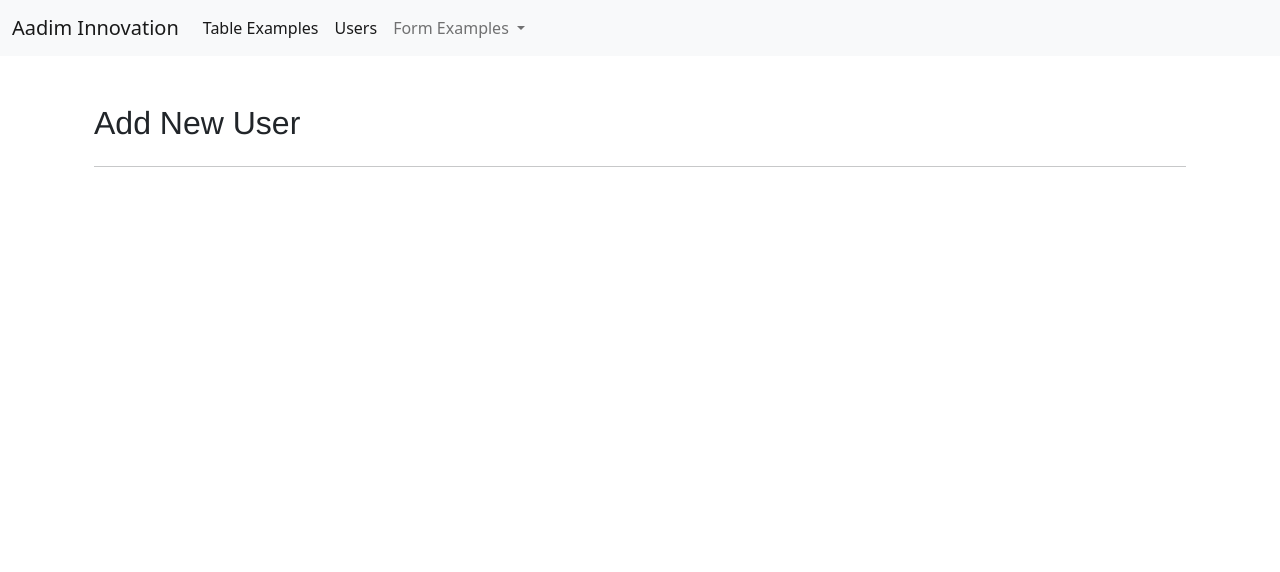
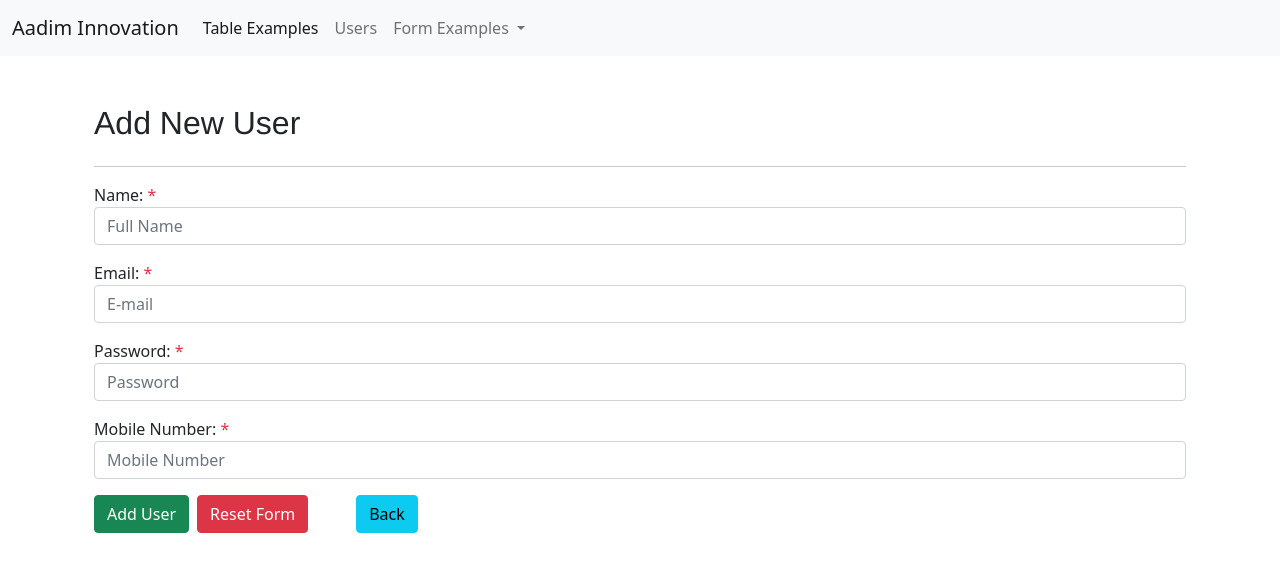
Before and after one commit to paribartankalathoki/basic-angular, an Angular app: page /home/add-user in a window 1280 px wide. Shown: the top 572 px of the page. Built offline with nearby package versions, Linux system fonts and the light colour scheme.

Commit message:
added user service and implement add user method

```diff
--- a/src/app/app-routing.module.ts
+++ b/src/app/app-routing.module.ts
@@ -56,7 +56,7 @@ const routes: Routes = [
     ]
   },
   {
-    path: '**', component: PageNotFoundComponent
+    path: '**', component: PageNotFoundComponent //wild card route
   }
 ];
 
--- a/src/app/home/home.component.html
+++ b/src/app/home/home.component.html
@@ -11,7 +11,7 @@
             <a class="nav-link active" aria-current="page" href="javascript:void(0)" routerLink="/home">Table Examples</a>
           </li>
           <li class="nav-item">
-            <a class="nav-link active" aria-current="page" href="javascript:void(0)" routerLink="/home/users">Users</a>
+            <a class="nav-link" href="javascript:void(0)" routerLink="/home/users">Users</a>
           </li>
           <li class="nav-item dropdown">
             <a class="nav-link dropdown-toggle" href="javascript:void(0);" id="navbarDropdown" role="button" data-bs-toggle="dropdown" aria-expanded="false">
--- /dev/null
+++ b/src/app/services/user-backup.service.ts
@@ -0,0 +1,5 @@
+import { Injectable } from "@angular/core";
+
+export class UserBackUpService {
+
+}
--- /dev/null
+++ b/src/app/services/user.service.ts
@@ -0,0 +1,21 @@
+import { HttpClient } from '@angular/common/http';
+import { Injectable } from '@angular/core';
+import { Observable } from 'rxjs';
+import { environment } from 'src/environments/environment';
+
+@Injectable({
+  providedIn: 'root'
+})
+export class UserService {
+  apiUrlEndPoint: string = 'users';
+  baseUrl: string = environment.baseUrl;
+
+  constructor(
+    private httpClient: HttpClient
+  ) { }
+
+  addUsers(user: any): Observable<any> {
+    return this.httpClient.post<any>(this.baseUrl.concat(this.apiUrlEndPoint), user);
+  }
+
+}
--- a/src/app/users/add-user/add-user.component.html
+++ b/src/app/users/add-user/add-user.component.html
@@ -1,8 +1,54 @@
 <div class="container mt-5">
-  <div class="row">
+  <div class="row mb-3">
     <div class="col-sm-12">
       <h2>Add New User</h2>
     </div>
   </div>
   <hr />
+  <div class="row mb-3">
+    <div class="col-sm-12">
+      <form [formGroup]="userForm">
+        <div class="row mb-3">
+          <div class="col-sm-12">
+            <div class="form-group">
+              <label>Name: <span class="text-danger">*</span> </label>
+              <input type="text" placeholder="Full Name" formControlName="name" class="form-control"/>
+            </div>
+          </div>
+        </div>
+        <div class="row mb-3">
+          <div class="col-sm-12">
+            <div class="form-group">
+              <label>Email: <span class="text-danger">*</span> </label>
+              <input type="email" placeholder="E-mail" formControlName="email" class="form-control"/>
+            </div>
+          </div>
+        </div>
+        <div class="row mb-3">
+          <div class="col-sm-12">
+            <div class="form-group">
+              <label>Password: <span class="text-danger">*</span> </label>
+              <input type="password" placeholder="Password" formControlName="password" class="form-control"/>
+            </div>
+          </div>
+        </div>
+        <div class="row mb-3">
+          <div class="col-sm-12">
+            <div class="form-group">
+              <label>Mobile Number: <span class="text-danger">*</span> </label>
+              <input type="text" formControlName="mobileNumber" placeholder="Mobile Number" class="form-control"/>
+            </div>
+          </div>
+        </div>
+
+        <div class="row mb-3">
+          <div class="col-sm-12">
+            <button (click)="onAddUser(userForm.value)" class="btn btn-success">Add User</button>
+            <button class="btn btn-danger ms-2">Reset Form</button>
+            <button class="btn btn-info ms-5" (click)="goBack()">Back</button>
+          </div>
+        </div>
+      </form>
+    </div>
+  </div>
 </div>
--- a/src/app/users/add-user/add-user.component.ts
+++ b/src/app/users/add-user/add-user.component.ts
@@ -1,4 +1,7 @@
+import { Location } from '@angular/common';
 import { Component, OnInit } from '@angular/core';
+import { AbstractControl, FormBuilder, FormGroup } from '@angular/forms';
+import { UserService } from 'src/app/services/user.service';
 
 @Component({
   selector: 'app-add-user',
@@ -7,9 +10,43 @@ import { Component, OnInit } from '@angular/core';
 })
 export class AddUserComponent implements OnInit {
 
-  constructor() { }
+  userForm: FormGroup = new FormGroup({});
+
+  constructor(
+    private userService: UserService,
+    private formBuilder: FormBuilder,
+    private location: Location
+  ) { }
 
   ngOnInit(): void {
+    this.initForm();
+  }
+
+  get forms(): { [key: string]: AbstractControl } {
+    return this.userForm.controls;
+  }
+
+  initForm() {
+    this.userForm = this.formBuilder.group({
+      name:[undefined],
+      email:[undefined],
+      password:[undefined],
+      mobileNumber:[undefined],
+    });
+  }
+
+  onAddUser(user: any) {
+    this.userService.addUsers(user).subscribe(
+      (response: any) => {
+        console.log(response);
+      }, error => {
+        console.error(error);
+      }
+    );
+  }
+
+  goBack() {
+    this.location.back();
   }
 
 }
--- a/src/environments/environment.prod.ts
+++ b/src/environments/environment.prod.ts
@@ -1,4 +1,4 @@
 export const environment = {
   production: true,
-  baseUrl: 'https://www.googleapis.com/'
+  baseUrl: 'http://api.aadiminnovation.com/'
 };
--- a/src/environments/environment.ts
+++ b/src/environments/environment.ts
@@ -4,7 +4,7 @@
 
 export const environment = {
   production: false,
-  baseUrl: ''
+  baseUrl: 'http://localhost:8080/'
 };
 
 /*
```
Also changed, not shown: src/app/app.module.ts (+12 -3 lines), 1 other file (tests, documents, lock files or other folders).
